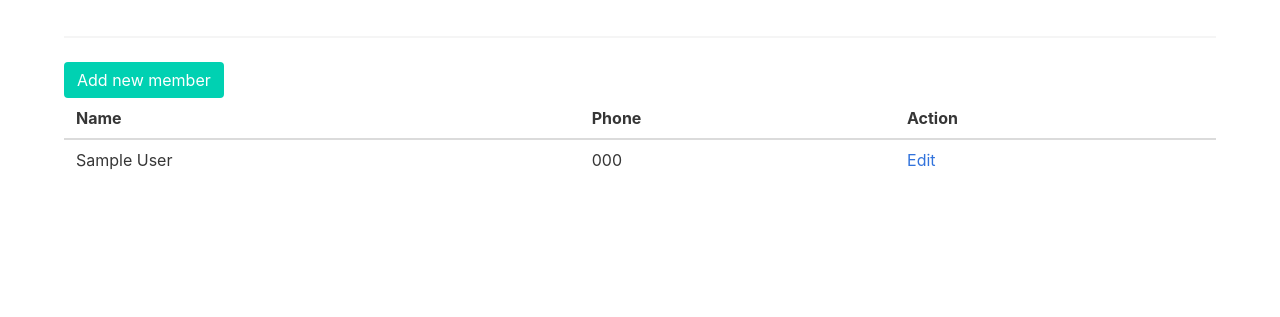
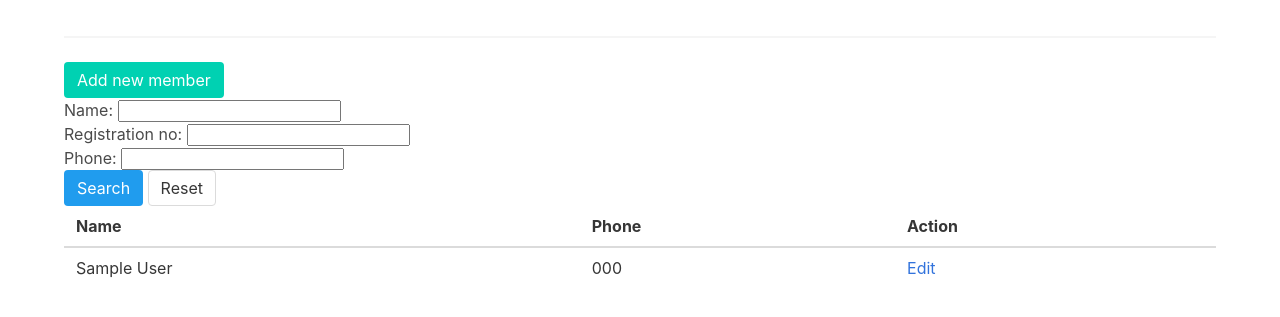
Before and after one commit to imrancluster/qlcms, a Django app: page /dashboard/members/ in a window 1280 px wide. Shown: the part 52-369 px from the top of the page. Run offline with Django 3.2, Linux system fonts and the light colour scheme; a user stored in the database is signed in; tables that the repository leaves empty hold one stand-in row (values such as "Sample post"); parts of the project's set-up code (start-up, migrations or seed data) failed here and were passed over; some libraries are stand-ins or nearby versions; some web fonts are replaced.

Commit message:
Added basic django filtering

```diff
--- /dev/null
+++ b/people/filters.py
@@ -0,0 +1,10 @@
+from django_filters import FilterSet
+
+from people.models import Member
+
+
+class MemberFilter(FilterSet):
+
+    class Meta:
+        model = Member
+        fields = ['name', 'registration_no', 'phone',]
--- a/people/forms.py
+++ b/people/forms.py
@@ -17,7 +17,7 @@ class MemberForm(forms.ModelForm):
     phone = forms.CharField(min_length=11, max_length=13,
                            widget=forms.TextInput(attrs={'class': 'input'}))
     address_1 = forms.CharField(widget=forms.TextInput(attrs={'class': 'input'}))
-    address_2 = forms.CharField(widget=forms.TextInput(attrs={'class': 'input'}))
+    address_2 = forms.CharField(required=False, widget=forms.TextInput(attrs={'class': 'input'}))
     marital_status = forms.CharField(widget=forms.Select(choices=MARITAL_STATUS_CHOICES, attrs={'class': 'input'}))
     occupation = forms.CharField(widget=forms.TextInput(attrs={'class': 'input'}))
     blood_group = forms.CharField(widget=forms.Select(choices=BLOOD_GROUP_CHOICES, attrs={'class': 'input'}))
--- a/people/views.py
+++ b/people/views.py
@@ -6,6 +6,7 @@ from django.shortcuts import render
 from django.views.generic import TemplateView, CreateView, UpdateView
 from django.urls import reverse
 
+from people.filters import MemberFilter
 from people.forms import MemberForm
 from people.models import Member, UserProfile
 
@@ -18,9 +19,12 @@ class Members(UserPassesTestMixin, TemplateView):
         branch_id = UserProfile.objects.filter(user=self.request.user)[0].branch.id
         member_list = Member.objects.filter(branch=branch_id).order_by('-pk')
 
+        # Django Filter
+        member_filter = MemberFilter(self.request.GET, queryset=member_list)
+
         page = self.request.GET.get('page', 1)
 
-        paginator = Paginator(member_list, 10)
+        paginator = Paginator(member_filter.qs, 5)
         try:
             members = paginator.page(page)
         except PageNotAnInteger:
@@ -30,7 +34,9 @@ class Members(UserPassesTestMixin, TemplateView):
 
         context = super().get_context_data(**kwargs)
 
+        # members with filtering, members.form.as_p will work
         context['members'] = members
+        context['filter'] = member_filter
         return context
 
     def test_func(self):
--- a/templates/member/all.html
+++ b/templates/member/all.html
@@ -9,6 +9,14 @@
                 <div class="column">
                     <div class="header">
                         <a href="{% url 'create_member' %}" class="button is-primary">Add new member</a>
+                    </div>
+
+                    <div class="filter-section">
+                        <form method="get">
+                            {{ filter.form.as_p }}
+                            <button class="button is-info" type="submit">Search</button>
+                            <a class="button is-default" href="{% url 'members' %}">Reset</a>
+                        </form>
                     </div>
                     <table class="table is-fullwidth is-hoverable">
                         <thead>
```
Also changed, not shown: requirements.txt (+10 -2 lines).
